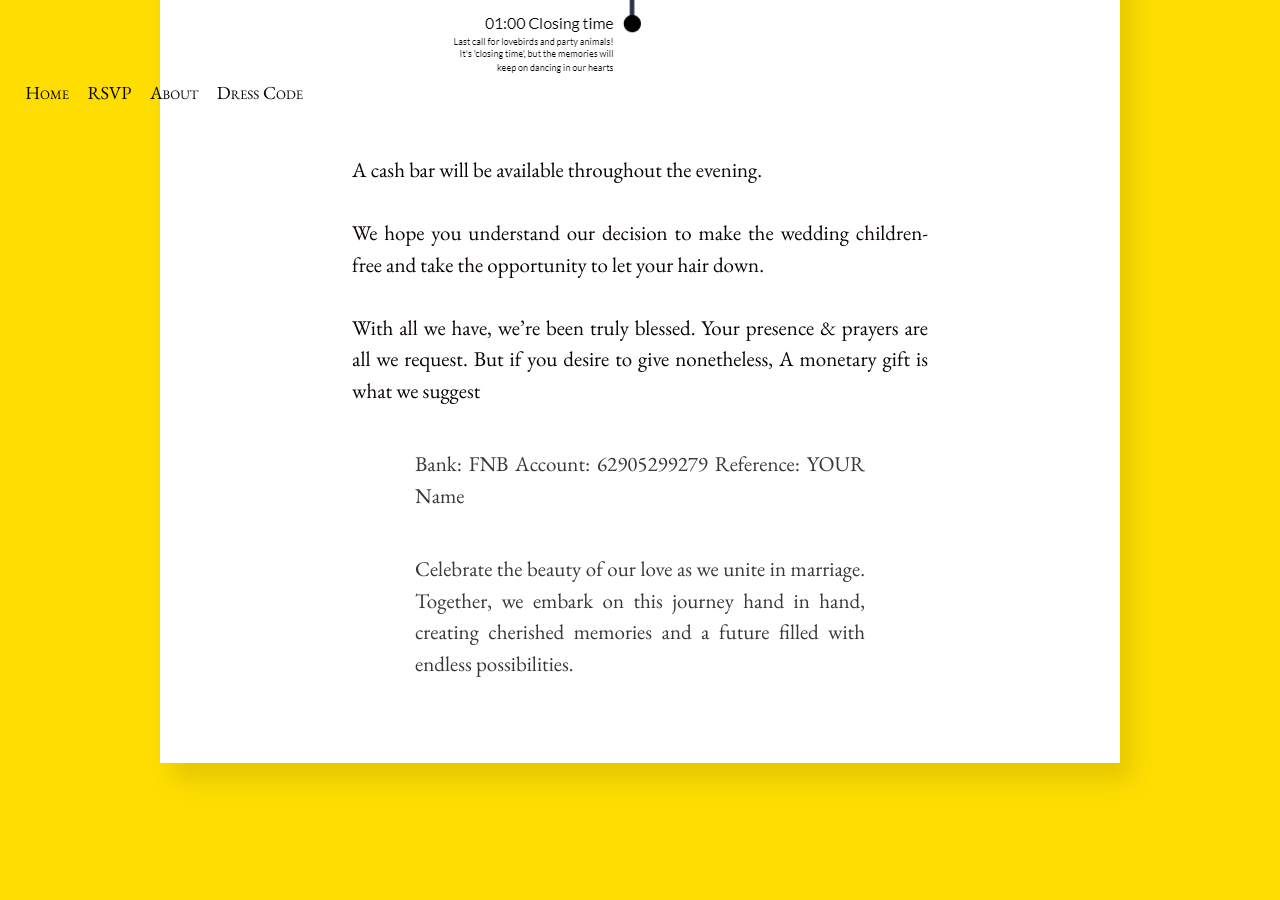
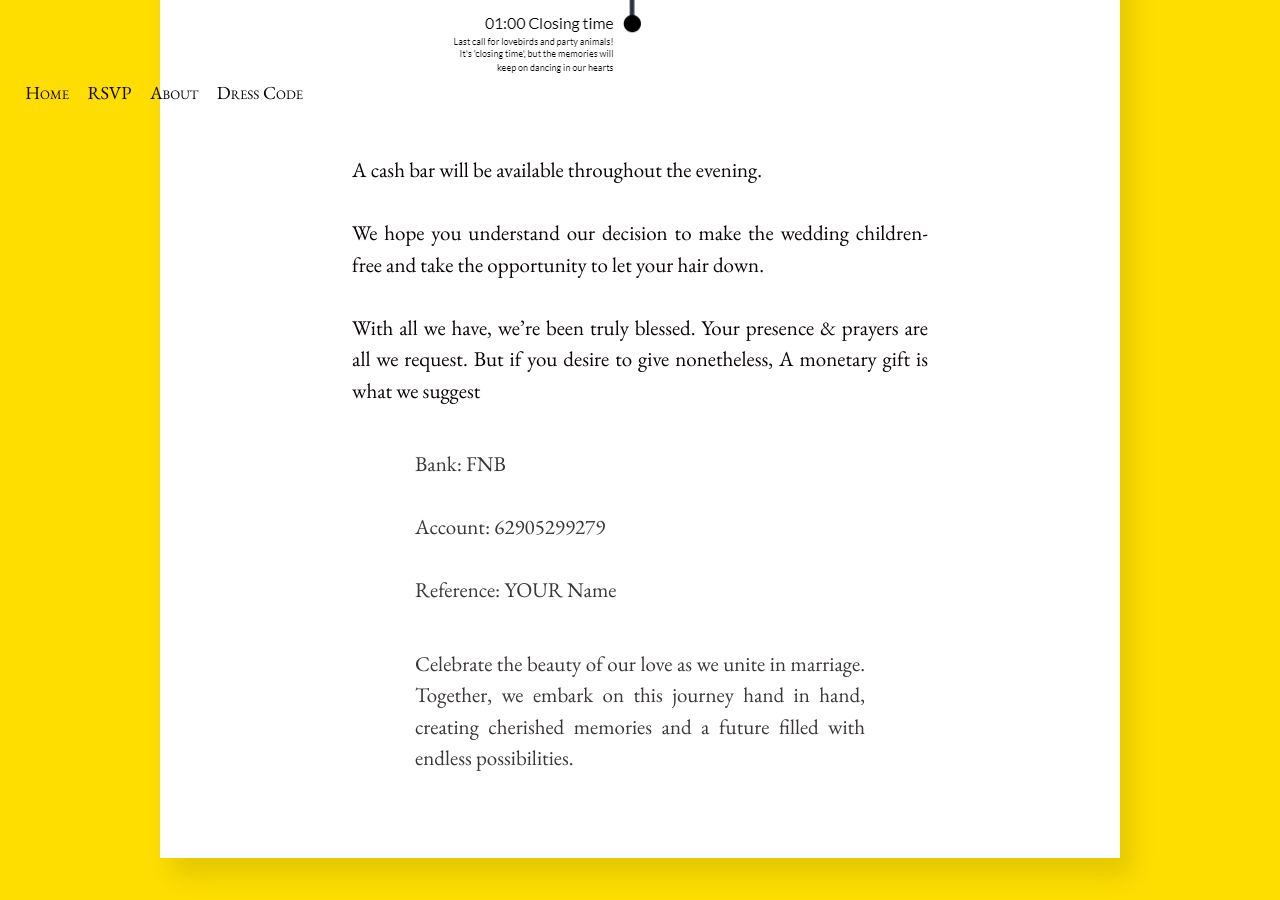
Before and after one commit to PoveyCelebration/PoveyCelebration.github.io, a Jekyll site: the page built from hitchens/about.md, in a window 1280 px wide and 900 px high, scrolled down 1287 px. Built offline with Jekyll 4.4.1, drawn with Linux system fonts in a browser that asks for light colours; before the commit the page ends 2092 px from its top, so only the background shows below that.

```diff
--- a/hitchens/about.md
+++ b/hitchens/about.md
@@ -28,8 +28,8 @@ Your presence & prayers are all we request.
 But if you desire to give nonetheless,
 A monetary gift is what we suggest
 
->Bank:  FNB
->Account:  62905299279
+>Bank:  FNB<br/><br/>
+>Account:  62905299279<br/><br/>
 >Reference: YOUR Name
 
 
```
